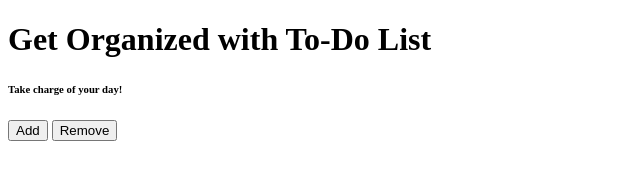
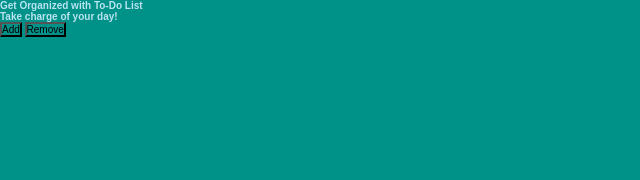
Before and after one commit to satya4nayak/To-do-list, a plain HTML site: page index.html in a window 1280 px wide. Shown: the whole page, without its empty margins (0-640 px from the left). Drawn offline with Linux system fonts and the light colour scheme.

Commit message:
modified:   index.html modified:   style.css

```diff
--- a/index.html
+++ b/index.html
@@ -5,7 +5,6 @@
     <meta charset="UTF-8">
     <meta name="viewport" content="width=device-width, initial-scale=1.0">
     <link rel="stylesheet" href="style.css">
-    <title>Document</title>
 </head>
 <body>
     <div class="header">
--- a/style.css
+++ b/style.css
@@ -1,3 +1,13 @@
+*{
+    margin: 0;
+    padding: 0;
+    font-family: Arial, Helvetica, sans-serif;
+    font-size: 10px;
+    background-color: #009189;
+}
 .body{
 
 }
+.header{
+    color: #bae4f0;
+}
```
